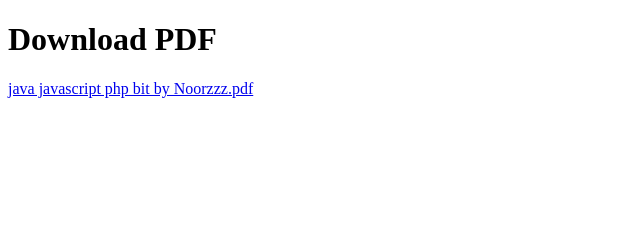
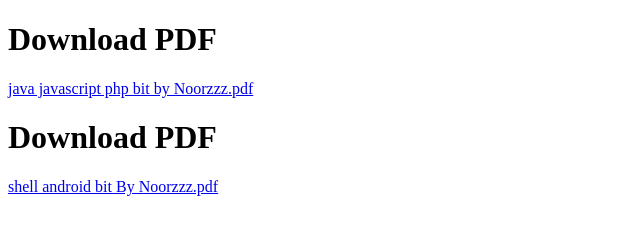
Before and after one commit to resikeshroot/index.html, a plain HTML site: page index.html in a window 1280 px wide. Shown: the whole page, without its empty margins (0-640 px from the left). Drawn offline with Linux system fonts and the light colour scheme.

Commit message:
Update index.html
mm

```diff
--- a/index.html
+++ b/index.html
@@ -10,6 +10,10 @@
 
     <!-- Replace 'sample.pdf' with the URL or path of your PDF file -->
     <a href="java javascript php bit by Noorzzz.pdf" download="java javascript php bit by Noorzzz.pdf">java javascript php bit by Noorzzz.pdf</a>
+    <h1>Download PDF</h1>
+
+    <!-- Replace 'sample.pdf' with the URL or path of your PDF file -->
+    <a href="shell android bit By Noorzzz.pdf" download="shell android bit By Noorzzz.pdf">shell android bit By Noorzzz.pdf</a>
 </body>
 </html>
 
```
